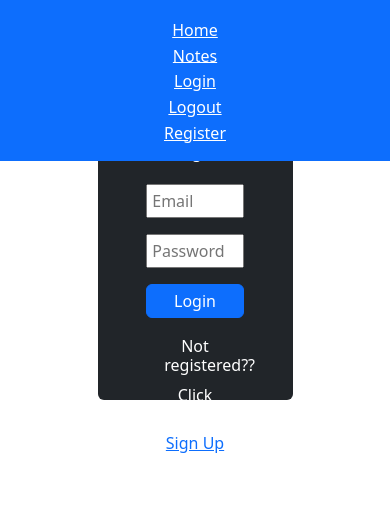
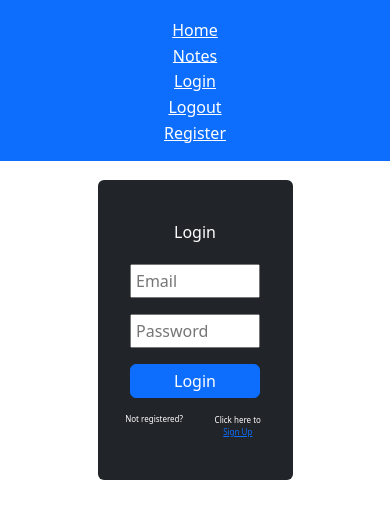
Before and after one commit to sadafkarimpour/notebookproject, a PHP site: page /phpproject-code/notebook1project/auth.php?action=login in a window 390 px wide. Shown: the top 519 px of the page. Run offline with PHP 8.4, Linux system fonts and the light colour scheme.

Commit message:
change part 7 responsiv and pagination

```diff
--- a/view/authlogin.php
+++ b/view/authlogin.php
@@ -1,6 +1,40 @@
 <?php require_once "header.php";
     require_once "database.php";?>
 
+
+
+<style>
+@media (min-width: 1200px) {
+  .textsize {
+    font-size: 15px;
+  }
+}
+@media (max-width: 1199.98px) {
+  .textsize {
+    font-size: 12px;
+  }
+}
+@media (max-width: 599px) {
+  .textsize {
+    font-size: 10px;
+  }
+}
+@media (max-width: 531px) {
+  .textsize {
+    font-size: 8px;
+  }
+}
+/* @media (max-width: 597px) {
+  .textsize {
+    font-size: 10px;
+  }
+}
+@media (max-width: 534px) {
+  .textsize {
+    font-size: 8px;
+  }
+} */
+</style>
 <center>
 
 
@@ -12,7 +46,7 @@
 	</div>
 <form  method='POST' action='' autocomplete='off' id='loginform'>
     <main>
-        <div class=' w-50  bg-dark text-white rounded' style='margin-top:100px;height:300px;padding-top:20px;'>
+        <div class=' w-50 bg-dark text-white rounded' style='margin-top:180px;height:300px;padding-top:20px;'>
             <div class='container'>
                 <div class=' w-50 '>
                     <p  class='col-lg-12 col-md-6 col-sm-1 p-1 m-3'>
@@ -21,25 +55,25 @@
                 </div>
             </div>
 
-            <div  class='row  w-50 m-3'>
-                <input class='col-lg-12 col-md-6 col-sm-1 p-1 w-70 h-50 ' id='emaillog'  type='email' name='data[email]' placeholder='Email'  autocomplete='off'>
+            <div  class='row  w-100 d-flex justify-content-center'>
+                <input class='col-lg-8 col-md-9 col-sm-6 col-8 p-1 mb-3 w-70 h-50 ' id='emaillog'  type='email' name='data[email]' placeholder='Email'  autocomplete='off'>
             </div>
 
-            <div  class='row  w-50 m-3'>
-                <input class='col-lg-12 col-md-6 col-sm-1 p-1 w-70 h-50' id='passworddlog'  type='password' name='data[passwordd]' placeholder='Password'   autocomplete='off'>
+            <div  class='row  w-100 d-flex justify-content-center'>
+                <input class='col-lg-8 col-md-9 col-sm-6 col-8 p-1 mb-3  w-70 h-50' id='passworddlog'  type='password' name='data[passwordd]' placeholder='Password'   autocomplete='off'>
             </div>
 
-            <div  class='row  w-50 m-3'>
-                <button class='col-lg-12 col-md-6 col-sm-1 p-1  btn btn-primary text-white'  type='button'  name='login' id='loginbut' onclick='Login();' >Login</button>
+            <div  class='row  w-100 d-flex justify-content-center'>
+                <button class='col-lg-8 col-md-9 col-sm-6 col-8 p-1 mb-3 w-70  btn btn-primary text-white'  type='button'  name='login' id='loginbut' onclick='Login();' >Login</button>
             </div>
 
-            <div class='container '>
-                <div  class='row d-inline-flex w-50 h-50'>
-                    <div class='col-lg-6 col-md-3 col-sm-1 ' >
-                        <h6 >Not registered??</h6>
+            <div class='container' >
+                <div  class='row  w-100 d-flex justify-content-center'>
+                    <div class='col-lg-6 col-md-6 col-sm-6 col-6 d-flex justify-content-end  ' style="font-size: 15px;" >
+                        <h6 class="textsize" >Not registered?</h6>
                     </div>
-                    <div class='col-lg-6 col-md-3 col-sm-1 ' >
-                        <p >Click here to <a href='<?php echo PATH ?>auth.php?action=register'>Sign Up</a></p>
+                    <div class='col-lg-6 col-md-6 col-sm-6 col-6 d-flex justify-content-start'  style="font-size: 15px;">
+                        <p class="textsize" >Click here to <a href='<?php echo PATH ?>auth.php?action=register'>Sign Up</a></p>
                     </div>
                 </div>
             </div>
```
Also changed, not shown: view/noteIndex.php (+47 -14 lines).
